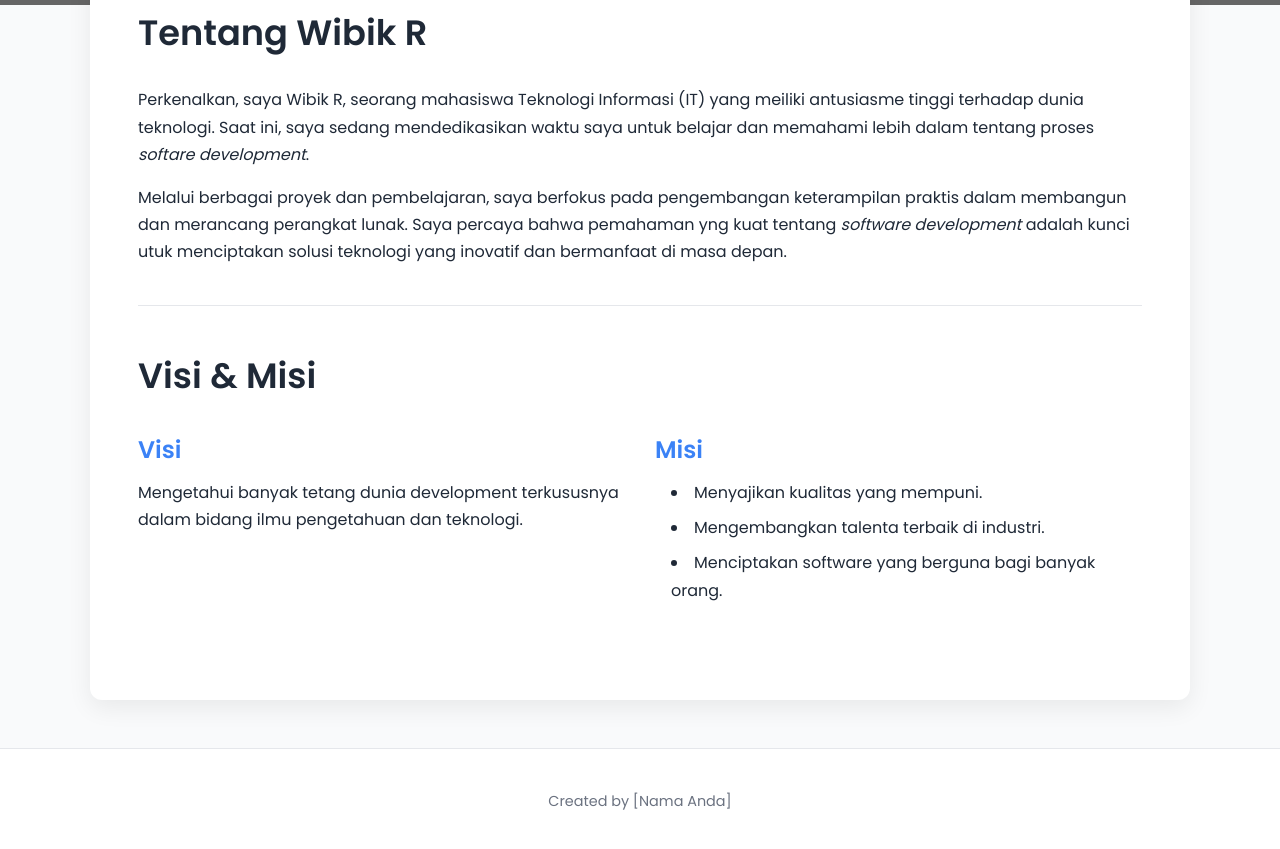
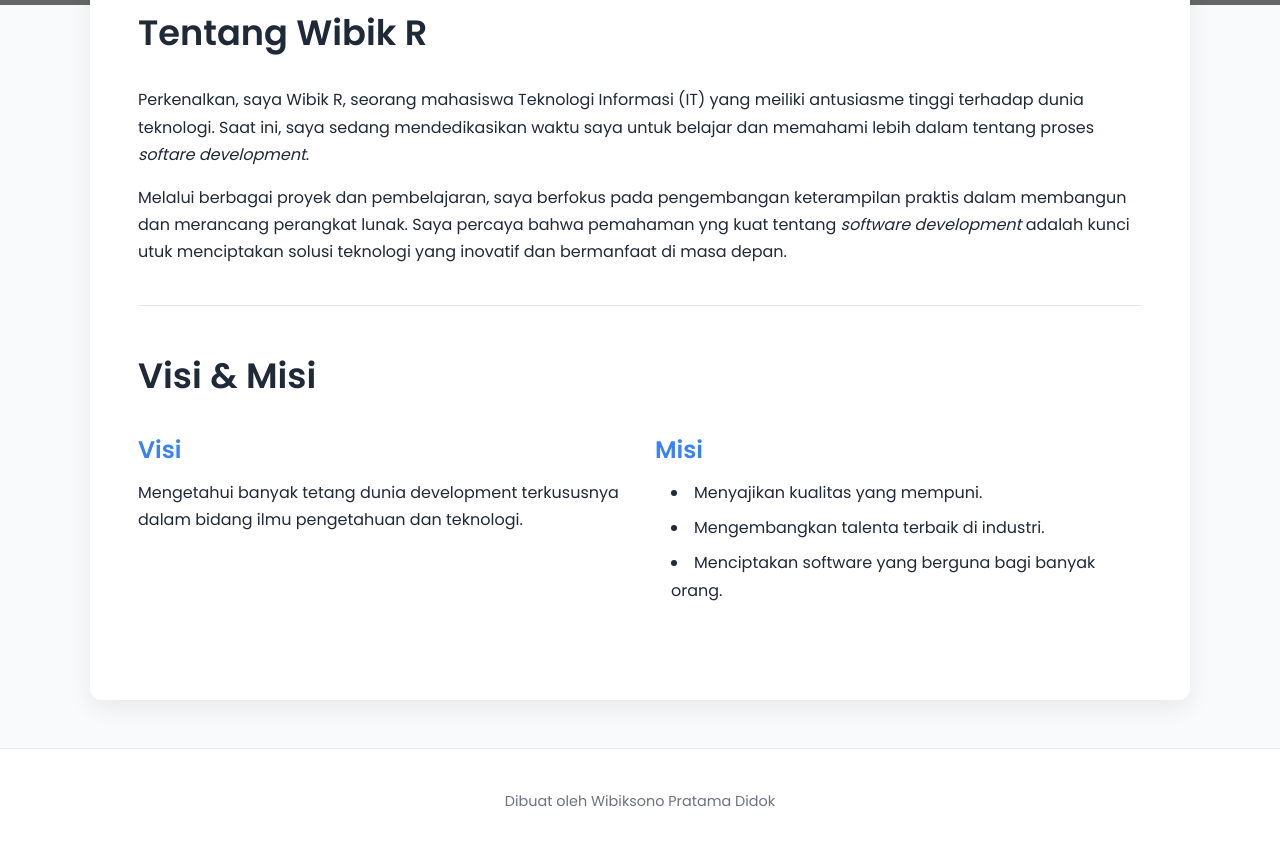
Before and after one commit to wibiksonopratama40-creator/CodingCamp-17_November_2025-Wibiksono_Pratama_Didok, a plain HTML site: page profile.html in a window 1280 px wide. Shown: the part 462-1311 px from the top of the page. Drawn offline with Linux system fonts and the light colour scheme; placeholder pictures from the web are drawn by us.

Commit message:
RevoU CDC Tugas Portofolio

```diff
--- a/profile.html
+++ b/profile.html
@@ -74,7 +74,7 @@
 
     <footer>
         <div class="container">
-            <p>Created by [Nama Anda]</p>
+            <p>Dibuat oleh Wibiksono Pratama Didok</p>
         </div>
     </footer>
 
```
